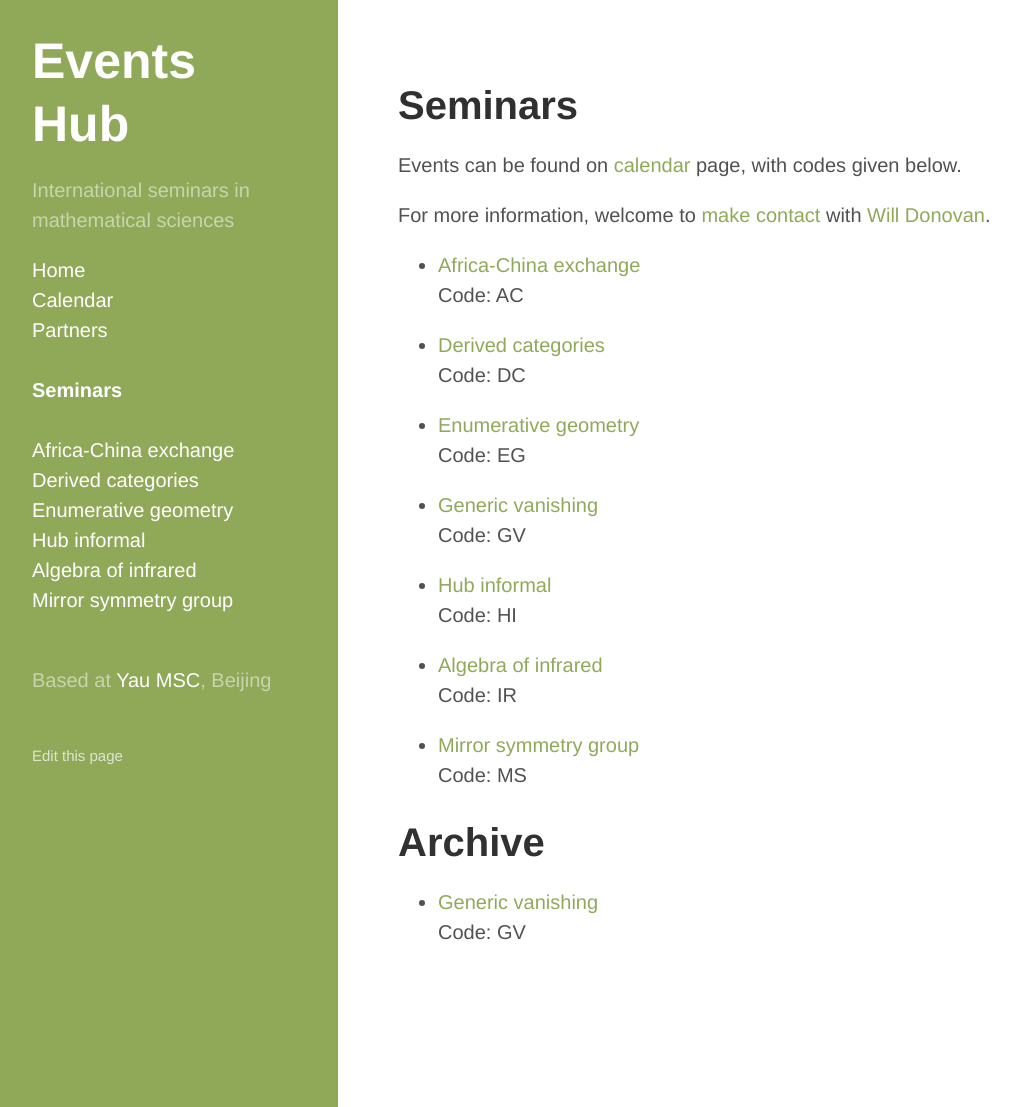
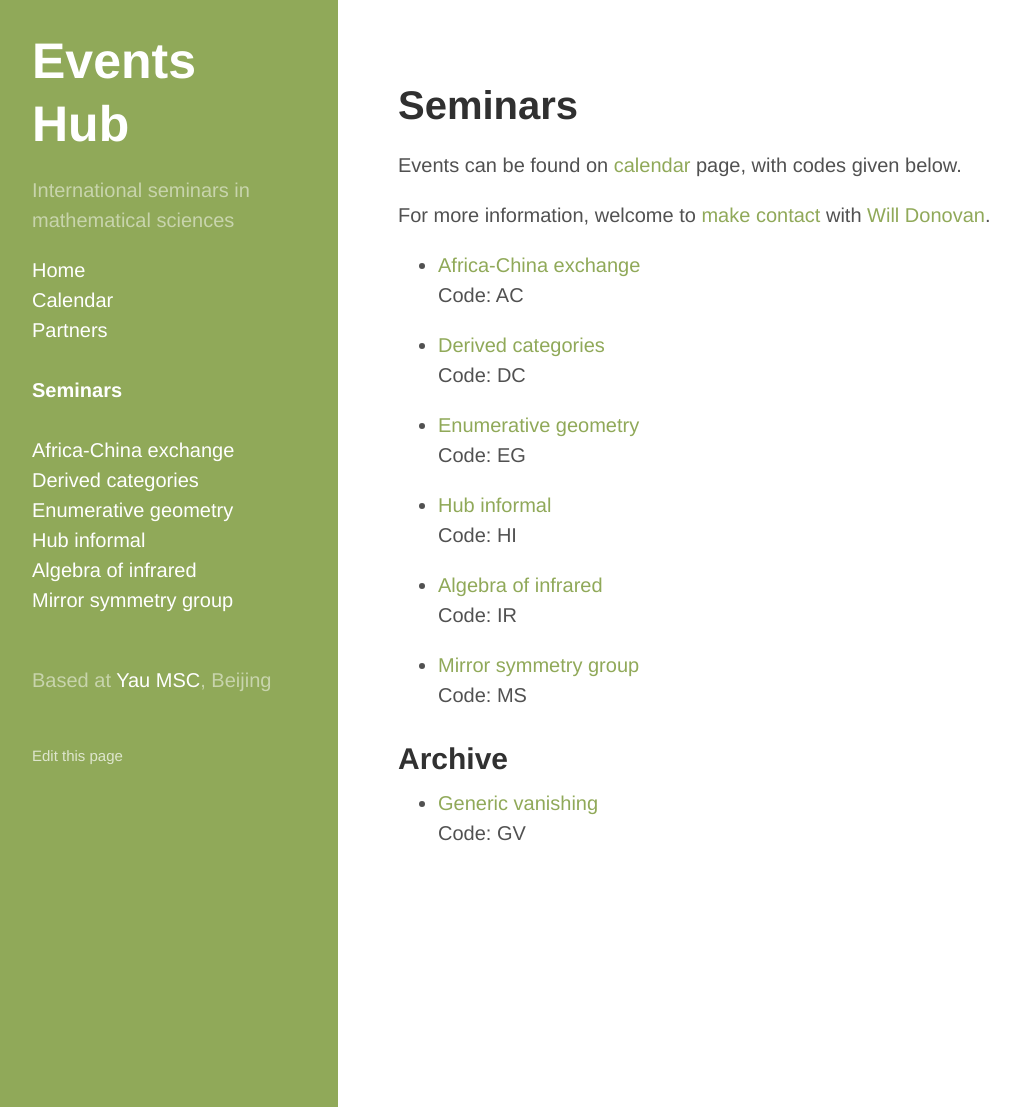
Before and after one commit to yau-msc-events/yau-msc-events.github.io, a Jekyll site: the page built from seminars.md, in a window 1280 px wide and 1107 px high. Shown: the whole window, without its empty margins (2-1022 px from the left). Built offline with Jekyll 4.4.1, drawn with Linux system fonts in a browser that asks for light colours.

Commit message:
Tried to complete seminar archiving.

```diff
--- a/_includes/seminarlist.html
+++ b/_includes/seminarlist.html
@@ -8,15 +8,17 @@
 {% for node in pages_list %}
  {% if node.title != null %}
   {% if node.layout == "seminarpage" %}
-   <li><a class="sidebar-nav-item{% if page.url == node.url %} active{% endif %}" href="{{ site.baseurl }}{{ node.url }}">{{ node.title }}</a></li>
-   Code: {{ node.code }}
-   <p></p>
+   {% if node.archived != true %}
+    <li><a class="sidebar-nav-item{% if page.url == node.url %} active{% endif %}" href="{{ site.baseurl }}{{ node.url }}">{{ node.title }}</a></li>
+    Code: {{ node.code }}
+    <p></p>
+   {% endif %}
   {% endif %}
  {% endif %}
 {% endfor %}
 </ul>
 
-<h1>Archive</h1>
+<h2>Archive</h2>
 
 <ul>
 {% assign pages_list = site.pages | sort:"name" %}
```
